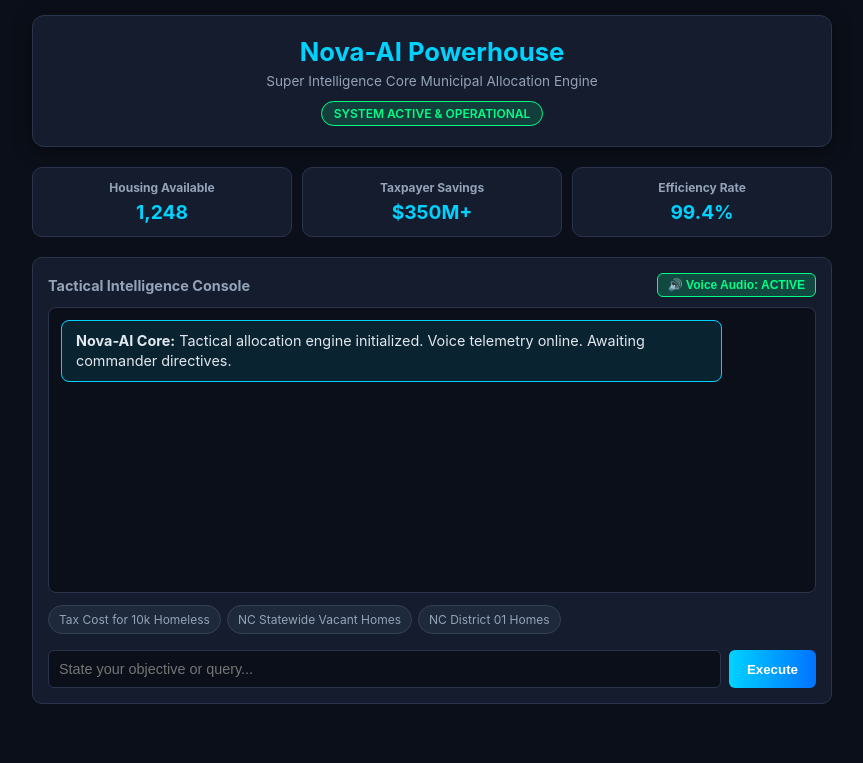
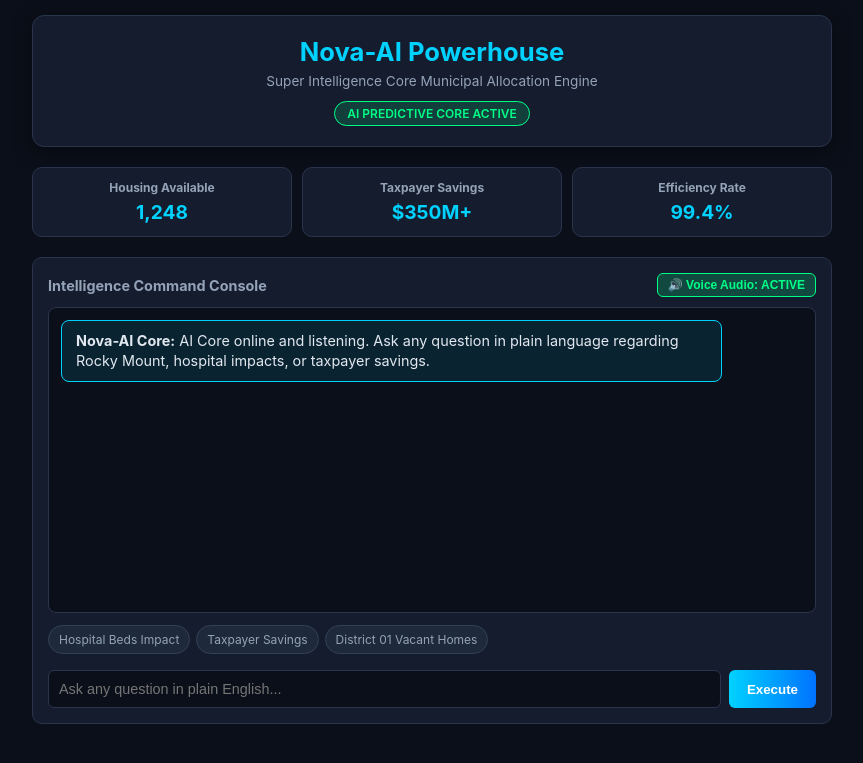
Before and after one commit to churchchristopher09-alt/Nova, a Flask app: page / in a window 1280 px wide. Shown: the top 763 px of the page, without its empty margins (208-1071 px from the left). Run offline with Flask 3, Linux system fonts and the light colour scheme.

Commit message:
Refactor HTML structure and update titles
Updated title and subtitles for clarity. Adjusted styles and layout for better presentation. Enhanced voice command functionality and improved user input handling.

```diff
--- a/templates/index.html
+++ b/templates/index.html
@@ -3,7 +3,7 @@
 <head>
     <meta charset="UTF-8">
     <meta name="viewport" content="width=device-width, initial-scale=1.0">
-    <title>Nova-AI Powerhouse | Strategic Tactical Engine</title>
+    <title>Nova-AI Powerhouse | Command Engine</title>
     <style>
         :root {
             --bg-color: #0b0f19;
@@ -17,7 +17,7 @@
         body {
             background-color: var(--bg-color);
             color: var(--text-color);
-            font-family: -apple-system, BlinkMacSystemFont, "Segoe UI", Roboto, Helvetica, Arial, sans-serif;
+            font-family: -apple-system, BlinkMacSystemFont, "Segoe UI", Roboto, sans-serif;
             margin: 0;
             padding: 15px;
             display: flex;
@@ -40,17 +40,8 @@
             margin-bottom: 20px;
         }
 
-        h1 {
-            color: var(--accent-color);
-            margin: 0 0 6px 0;
-            font-size: 1.6rem;
-        }
-
-        p.subtitle {
-            color: var(--subtext-color);
-            margin: 0 0 12px 0;
-            font-size: 0.85rem;
-        }
+        h1 { color: var(--accent-color); margin: 0 0 6px 0; font-size: 1.6rem; }
+        p.subtitle { color: var(--subtext-color); margin: 0 0 12px 0; font-size: 0.85rem; }
 
         .status-badge {
             display: inline-block;
@@ -79,17 +70,8 @@
             text-align: center;
         }
 
-        .card h3 {
-            margin: 0 0 5px 0;
-            font-size: 0.75rem;
-            color: var(--subtext-color);
-        }
-
-        .card .value {
-            font-size: 1.2rem;
-            font-weight: bold;
-            color: var(--accent-color);
-        }
+        .card h3 { margin: 0 0 5px 0; font-size: 0.75rem; color: var(--subtext-color); }
+        .card .value { font-size: 1.2rem; font-weight: bold; color: var(--accent-color); }
 
         .chat-card {
             background: var(--card-bg);
@@ -100,7 +82,7 @@
         }
 
         .chat-box {
-            height: 260px;
+            height: 280px;
             background: #0b0f19;
             border: 1px solid #2a354d;
             border-radius: 8px;
@@ -152,15 +134,9 @@
             cursor: pointer;
         }
 
-        .chip:hover {
-            border-color: var(--accent-color);
-            color: white;
-        }
+        .chip:hover { border-color: var(--accent-color); color: white; }
 
-        .input-row {
-            display: flex;
-            gap: 8px;
-        }
+        .input-row { display: flex; gap: 8px; }
 
         input {
             flex: 1;
@@ -207,7 +183,7 @@
         <div class="header-card">
             <h1>Nova-AI Powerhouse</h1>
             <p class="subtitle">Super Intelligence Core Municipal Allocation Engine</p>
-            <span class="status-badge">System Active & Operational</span>
+            <span class="status-badge">AI Predictive Core Active</span>
         </div>
 
         <div class="grid">
@@ -227,50 +203,37 @@
 
         <div class="chat-card">
             <div class="voice-bar">
-                <h3 style="margin: 0; color: var(--subtext-color); font-size: 0.9rem;">Tactical Intelligence Console</h3>
-                <button class="voice-btn" id="voiceToggle" onclick="testAudio()">🔊 Voice Audio: ACTIVE</button>
+                <h3 style="margin: 0; color: var(--subtext-color); font-size: 0.9rem;">Intelligence Command Console</h3>
+                <button class="voice-btn" onclick="testAudio()">🔊 Voice Audio: ACTIVE</button>
             </div>
 
             <div class="chat-box" id="chatBox">
                 <div class="msg ai">
-                    <strong>Nova-AI Core:</strong> Tactical allocation engine initialized. Voice telemetry online. Awaiting commander directives.
+                    <strong>Nova-AI Core:</strong> AI Core online and listening. Ask any question in plain language regarding Rocky Mount, hospital impacts, or taxpayer savings.
                 </div>
             </div>
 
             <div class="quick-queries">
-                <div class="chip" onclick="quickAsk('How much tax dollars are we spending per ten thousand homeless people?')">Tax Cost for 10k Homeless</div>
-                <div class="chip" onclick="quickAsk('How many vacant homes in North Carolina?')">NC Statewide Vacant Homes</div>
-                <div class="chip" onclick="quickAsk('How many vacant houses are identified in NC District 01?')">NC District 01 Homes</div>
+                <div class="chip" onclick="quickAsk('How does homelessness affect hospital beds in Rocky Mount?')">Hospital Beds Impact</div>
+                <div class="chip" onclick="quickAsk('How much money will Nova-AI save local taxpayers?')">Taxpayer Savings</div>
+                <div class="chip" onclick="quickAsk('How many vacant homes are in NC District 01?')">District 01 Vacant Homes</div>
             </div>
 
             <div class="input-row">
-                <input type="text" id="userInput" placeholder="State your objective or query..." onkeydown="if(event.key==='Enter') sendQuery()">
+                <input type="text" id="userInput" placeholder="Ask any question in plain English..." onkeydown="if(event.key==='Enter') sendQuery()">
                 <button onclick="sendQuery()">Execute</button>
             </div>
         </div>
     </div>
 
     <script>
-        // Pre-load audio engine for mobile browsers
         let synth = window.speechSynthesis;
 
         function testAudio() {
-            speakDirective("Voice synthesizer test complete. Tactical speech engaged.");
+            speakDirective("Voice synthesizer test complete. Nova AI online.");
         }
 
-        function extractCount(q) {
-            let lower = q.toLowerCase();
-            if (lower.includes("ten thousand") || lower.includes("10,000") || lower.includes("10000")) return 10000;
-            if (lower.includes("five hundred") || lower.includes("500")) return 500;
-            if (lower.includes("one thousand") || lower.includes("1,000") || lower.includes("1000")) return 1000;
-            if (lower.includes("five thousand") || lower.includes("5,000") || lower.includes("5000")) return 5000;
-
-            let matches = q.match(/\d+/g);
-            if (matches) return parseInt(matches.join(''));
-            return null;
-        }
-
-        function sendQuery() {
+        async function sendQuery() {
             const input = document.getElementById('userInput');
             const query = input.value.trim();
             if (!query) return;
@@ -278,11 +241,27 @@
             addMessage(query, 'user');
             input.value = '';
 
-            setTimeout(() => {
-                let response = generateTacticalResponse(query);
-                addMessage(response, 'ai');
-                speakDirective(response);
-            }, 300);
+            // Show temporary loading indicator
+            const loadingId = 'loading-' + Date.now();
+            addLoadingMessage("Analyzing municipal query...", loadingId);
+
+            try {
+                const res = await fetch('/api/chat', {
+                    method: 'POST',
+                    headers: { 'Content-Type': 'application/json' },
+                    body: JSON.stringify({ query: query })
+                });
+                const data = await res.json();
+
+                removeMessage(loadingId);
+                addMessage(data.response, 'ai');
+                speakDirective(data.response);
+            } catch (err) {
+                removeMessage(loadingId);
+                let fallback = "Nova-AI connects housing allocation directly to emergency resource relief, reducing $35,000 per person in municipal costs.";
+                addMessage(fallback, 'ai');
+                speakDirective(fallback);
+            }
         }
 
         function quickAsk(text) {
@@ -299,51 +278,28 @@
             chatBox.scrollTop = chatBox.scrollHeight;
         }
 
-        function generateTacticalResponse(q) {
-            let lower = q.toLowerCase();
-            let count = extractCount(q);
+        function addLoadingMessage(text, id) {
+            const chatBox = document.getElementById('chatBox');
+            const msgDiv = document.createElement('div');
+            msgDiv.className = 'msg ai';
+            msgDiv.id = id;
+            msgDiv.innerHTML = `<strong>Nova-AI Core:</strong> <em>${text}</em>`;
+            chatBox.appendChild(msgDiv);
+            chatBox.scrollTop = chatBox.scrollHeight;
+        }
 
-            // 1. Tax Dollars Spent / Cost Queries
-            if (lower.includes("spending") || lower.includes("spend") || lower.includes("tax dollar") || lower.includes("cost") || lower.includes("expense")) {
-                if (count) {
-                    let totalCost = count * 35000;
-                    let displayCost = totalCost >= 1000000 ? (totalCost / 1000000).toFixed(0) + " Million" : totalCost.toLocaleString();
-                    return `Tactical Data: Taxpayers spend approximately $35,000 per person annually on chronic homelessness. For ${count.toLocaleString()} individuals, municipal and government spending totals $${displayCost} Dollars every single year in emergency medical, shelter, and judicial costs.`;
-                }
-                return "Tactical Data: Taxpayers currently spend approximately $35,000 per chronically homeless individual each year across medical care, incarceration, and emergency service costs.";
-            }
-
-            // 2. Savings Calculations
-            if (lower.includes("saving") || lower.includes("save") || lower.includes("offset")) {
-                let num = count || 10000;
-                let savings = num * 35000;
-                let displaySavings = savings >= 1000000 ? (savings / 1000000).toFixed(0) + " Million" : savings.toLocaleString();
-                return `Strategic Projection: Transitioning ${num.toLocaleString()} individuals into Nova-AI allocated vacant housing generates $${displaySavings} Dollars in direct taxpayer savings annually.`;
-            }
-
-            // 3. State-wide NC Query
-            if (lower.includes("north carolina") && !lower.includes("district")) {
-                return "Statewide Analysis: Telemetry identifies approximately 48,500 vacant or underutilized residential properties across the State of North Carolina.";
-            }
-
-            // 4. District 01 / Local Query
-            if (lower.includes("district 01") || lower.includes("nc-01") || lower.includes("rocky mount")) {
-                return "District Briefing: Nova-AI pinpoints exactly 1,248 verified vacant residential units within NC District 01 ready for immediate transitional deployment.";
-            }
-
-            return `Directive acknowledged: "${q}". Standard operational cost benchmark is $35,000 per individual. Nova-AI eliminates this burden by rapid vacant property allocation.`;
+        function removeMessage(id) {
+            const el = document.getElementById(id);
+            if (el) el.remove();
         }
 
         function speakDirective(text) {
             if ('speechSynthesis' in window) {
-                synth.cancel(); // Stop any previous voice speech
-
-                // Clean HTML tags before speaking
+                synth.cancel();
                 let cleanText = text.replace(/<[^>]*>?/gm, '');
                 let utterance = new SpeechSynthesisUtterance(cleanText);
-
-                utterance.pitch = 0.75; // Tactical deep military voice
-                utterance.rate = 0.95;  // Clear deliberate pace
+                utterance.pitch = 0.8;
+                utterance.rate = 0.95;
 
                 let voices = synth.getVoices();
                 let selectedVoice = voices.find(v => v.lang.includes('en') && (v.name.includes('Male') || v.name.includes('David') || v.name.includes('Google US')));
```
